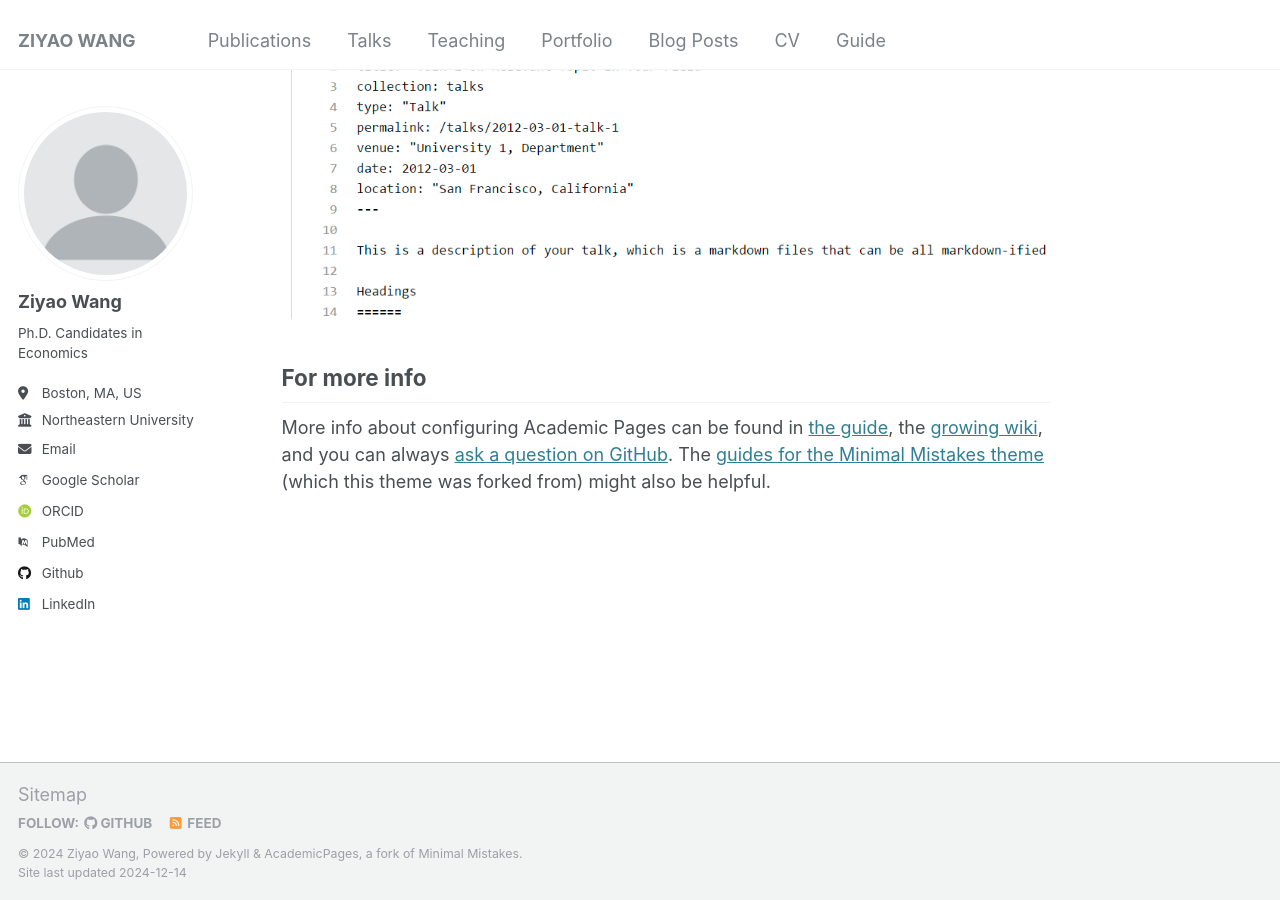
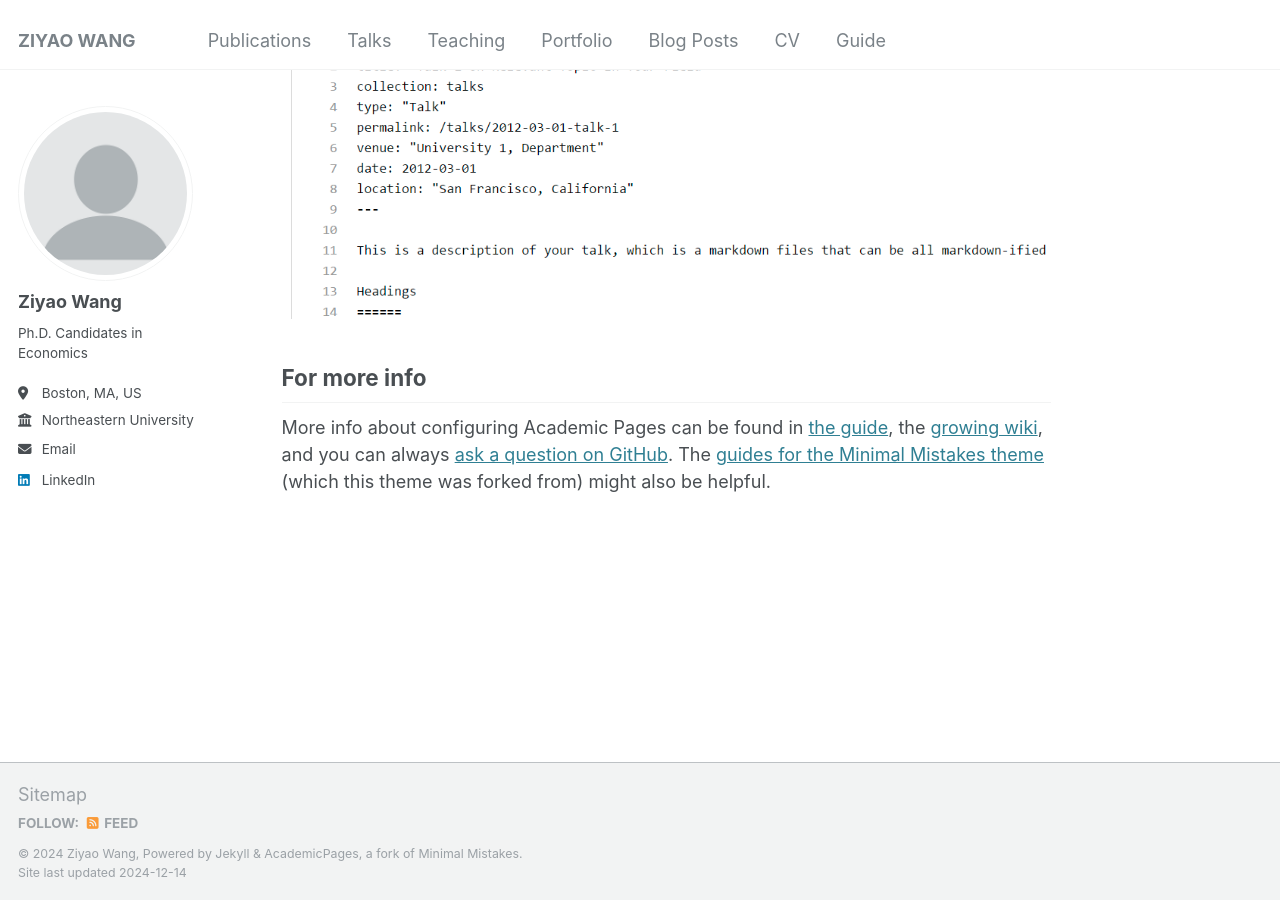
Before and after one commit to ziyaowangecon/ziyaowangecon.github.io, a Jekyll site: the page built from _pages/about.md, in a window 1280 px wide and 900 px high, scrolled down 2643 px. Built offline with Jekyll 4.4.1, drawn with Linux system fonts in a browser that asks for light colours; some web fonts are replaced.

Commit message:
Update _config.yml

```diff
--- a/_config.yml
+++ b/_config.yml
@@ -32,11 +32,11 @@ author:
 
   # Academic websites
   arxiv            : # URL - Update with the correct link to your profile
-  googlescholar    : "https://scholar.google.com/citations?user=PS_CX0AAAAAJ"
+  googlescholar    : # "https://scholar.google.com/citations?user=PS_CX0AAAAAJ"
   impactstory      : # URL
-  orcid            : "http://orcid.org/yourorcidurl"
+  orcid            : # "http://orcid.org/yourorcidurl"
   semantic         : # URL
-  pubmed           : "https://www.ncbi.nlm.nih.gov/pubmed/?term=john+snow"
+  pubmed           : # "https://www.ncbi.nlm.nih.gov/pubmed/?term=john+snow"
   researchgate     : # URL
   scopus           : # URL
 
@@ -44,7 +44,7 @@ author:
   bitbucket        : # Username - Update with your username on the site
   codepen          : # Username
   dribbble         : # Username
-  github           : "ziyaowangecon"
+  github           : # "ziyaowangecon"
   kaggle           : # Username
   stackoverflow    : # User number or user number and name (i.e., use "1" or "1/jeff-atwood")
 
```
